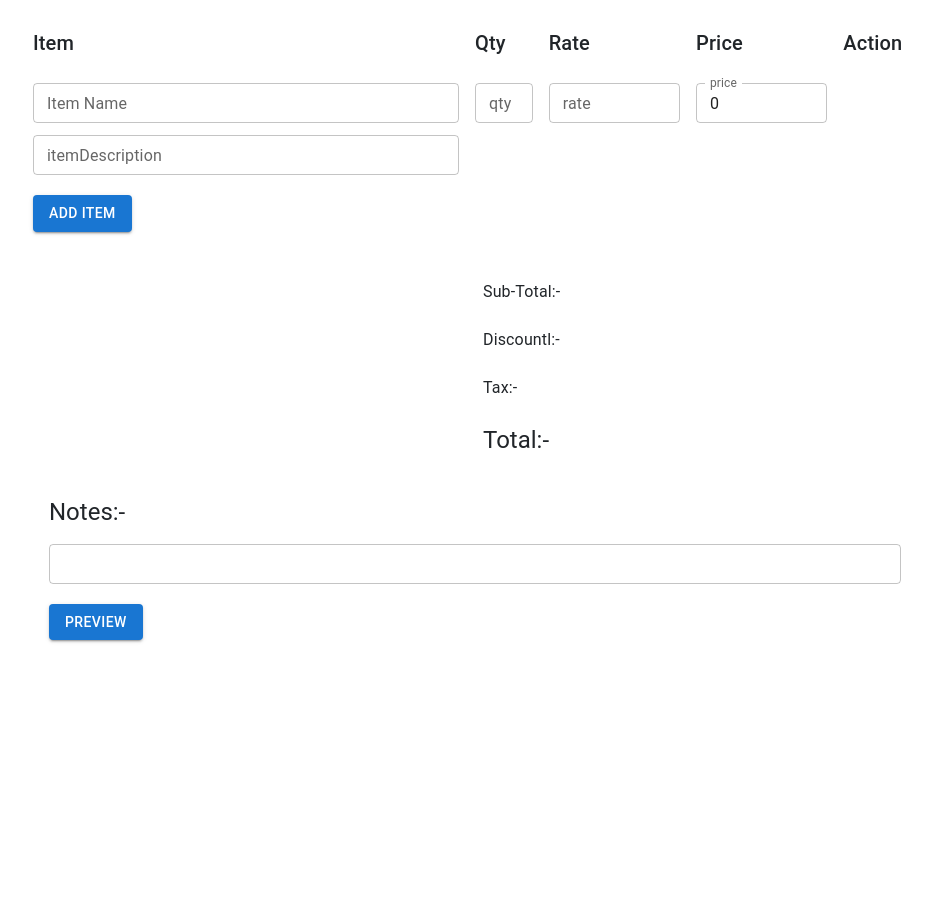
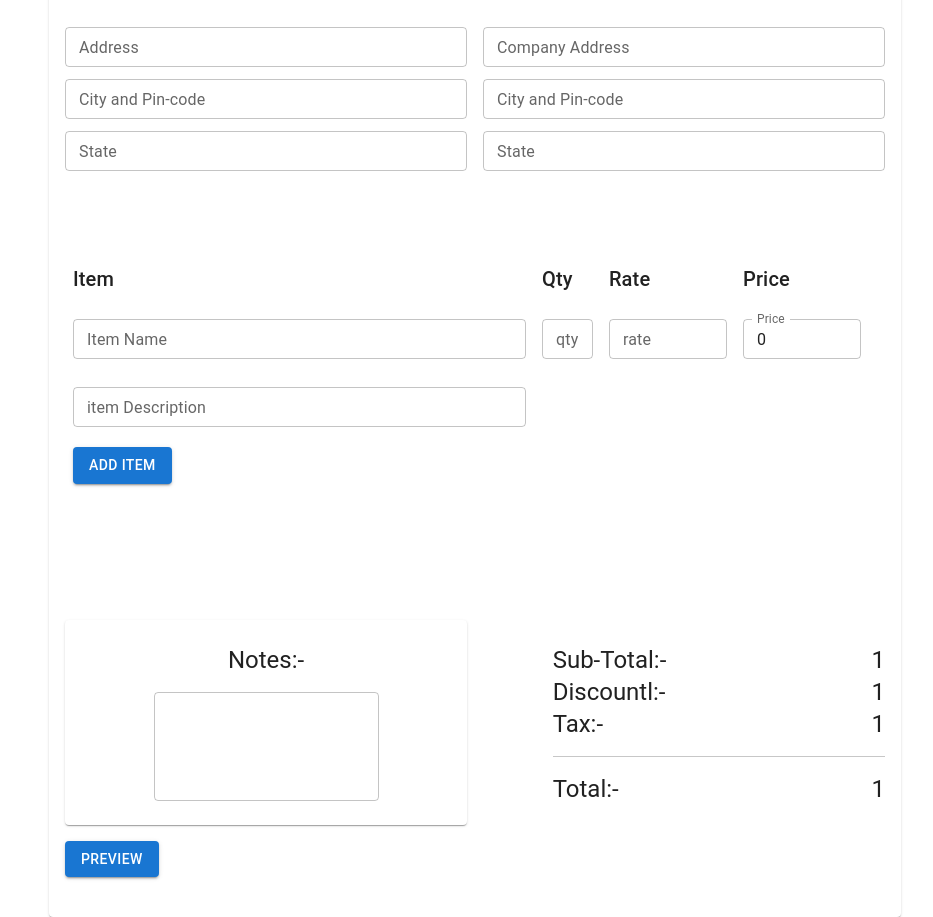
Before and after one commit to lakshmivishwa/bill-generator, a React (Create React App) app in the folder invoice-app/: page /bills/create in a window 1280 px wide. Shown: the part 385-1302 px from the top of the page, without its empty margins (165-1098 px from the left). Before the commit the page ends 1041 px from the top, so only its background shows below. Built offline with nearby package versions, Linux system fonts and the light colour scheme.

Commit message:
added Id in object

```diff
--- a/invoice-app/src/Bills/CreateBill/CreateBill.js
+++ b/invoice-app/src/Bills/CreateBill/CreateBill.js
@@ -1,6 +1,6 @@
 import * as React from 'react';
-import { Grid, Typography, Container, Button } from '@mui/material';
-
+import { Grid, Typography, Container, Button, Card, CardContent } from '@mui/material';
+import styles from "./style";
 import { useState } from 'react';
 import TextField from '@mui/material/TextField';
 import { useForm } from "react-hook-form"
@@ -16,20 +16,6 @@ export default function NewCreateBill() {
   const [inputFields, setInputFields] = useState([{
     itemName: "", itemDescription: "", qty: "", rate: "", delete: ""
   }]);
-
-  const handleChange = (event) => {
-    setInputFields(event.target.value);
-  };
-
-  const addInputField = () => {
-    setInputFields(inputFields)
-  }
-  const removeInputFields = (index) => {
-    const rows = [...inputFields];
-    rows.splice(index, 1);
-    setInputFields(rows);
-  }
-
 
 
   async function onSubmit(data) {
@@ -81,7 +67,10 @@ export default function NewCreateBill() {
   }
 
   return (
-    <Container maxWidth="md">
+
+    <Container maxWidth="md" >
+      <Card sx={{ minWidth: 275 }} mt={3} mb={3}>
+        <CardContent>
           <form onSubmit={handleSubmit(onSubmit)}>
             <Grid container spacing={2}>
               <Grid item xs={6} md={6}>
@@ -109,15 +98,15 @@ export default function NewCreateBill() {
                   helperText={errors.email?.message}
                 />
 
-            <TextField name="billingAddress" fullWidth label="Billing Address"
-              {...register('billingAddress', {
+                <TextField name="contact" fullWidth label="Contact no"
+                  {...register('contact', {
                     required: "**This Field is required**",
                   })}
                   margin="dense"
                   size="small"
                   id="fullWidth"
-              error={errors.billingAddress}
-              helperText={errors.billingAddress?.message}
+                  error={errors.contact}
+                  helperText={errors.contact?.message}
 
                 />
               </Grid>
@@ -146,15 +135,89 @@ export default function NewCreateBill() {
                   helperText={errors.companyEmail?.message}
                 />
 
-            <TextField name="CompanyAddress" fullWidth label="Address"
-              {...register('CompanyAddress', {
+                <TextField name="CompanyContact" fullWidth label="CompanyContact"
+                  {...register('CompanyContact', {
                     required: "**This Field is required**",
                   })}
                   margin="dense"
                   size="small"
                   id="fullWidth"
-              error={errors.CompanyAddress}
-              helperText={errors.CompanyAddress?.message}
+                  error={errors.CompanyContact}
+                  helperText={errors.CompanyContact?.message}
+                />
+              </Grid>
+            </Grid>
+            <Grid container spacing={2}>
+              <Grid item xs={6} md={6}>
+                <Typography mt={3} mb={2} variant="h6" component="h5">Billing Address:-</Typography>
+
+                <TextField fullWidth label="Address"
+                  {...register('billingAddress', {
+                    required: "**This Field is required**",
+                  })}
+                  margin="dense"
+                  size="small"
+                  id="fullWidth"
+                  error={errors.billingAddress}
+                  helperText={errors.billingAddress?.message}
+                />
+
+                <TextField name="cityPin" fullWidth label="City and Pin-code"
+                  {...register('cityPin', {
+                    required: "**This Field is required**",
+                  })}
+                  margin="dense"
+                  size="small"
+                  id="fullWidth"
+                  error={errors.cityPin}
+                  helperText={errors.cityPin?.message}
+                />
+
+                <TextField name="state" fullWidth label="State"
+                  {...register('state', {
+                    required: "**This Field is required**",
+                  })}
+                  margin="dense"
+                  size="small"
+                  id="fullWidth"
+                  error={errors.state}
+                  helperText={errors.state?.message}
+                />
+              </Grid>
+
+              <Grid item xs={6} md={6}>
+                <Typography mt={3} mb={2} variant="h6" component="h5">Company Address:-</Typography>
+                <TextField name="companyAddress" fullWidth label="Company Address"
+                  {...register('companyAddress', {
+                    required: "**This Field is required**",
+                  })}
+                  margin="dense"
+                  size="small"
+                  id="fullWidth"
+                  error={errors.companyAddress}
+                  helperText={errors.companyAddress?.message}
+                />
+
+                <TextField name="companyCityPin" fullWidth label="City and Pin-code"
+                  {...register('companyCityPin', {
+                    required: "**This Field is required**",
+                  })}
+                  margin="dense"
+                  size="small"
+                  id="fullWidth"
+                  error={errors.companyCityPin}
+                  helperText={errors.companyCityPin?.message}
+                />
+
+                <TextField name="companyState" fullWidth label="State"
+                  {...register('companyState', {
+                    required: "**This Field is required**",
+                  })}
+                  margin="dense"
+                  size="small"
+                  id="fullWidth"
+                  error={errors.companyState}
+                  helperText={errors.companyState?.message}
                 />
               </Grid>
             </Grid>
@@ -162,45 +225,68 @@ export default function NewCreateBill() {
               <FinalProductDetail />
             </Grid>
 
-        <Grid container spacing={2}>
+            <Grid container spacing={2} mt={5}>
+
               <Grid item xs={12} md={6}>
+                <Card style={styles.CardComponent} >
+                  <Typography mt={3} mb={1} variant="h5" component="h5" >Notes:-</Typography>
+                  < TextField name="notes" label=""
+                    {...register('notes', {
+                      required: "**Please write some notes**",
+                    })}
+                    multiline
+                    rows={4}
+                    margin="dense"
+                    size="small"
+                    error={errors.notes}
+                    helperText={errors.notes?.message} />
+                </Card>
               </Grid>
-          <Grid item xs={12} md={6}>
-            <Grid container spacing={2} >
-              <Grid item xs={6} md={6}>
-                <Typography mt={3} mb={2}>Sub-Total:-</Typography>
-                <Typography mt={3} mb={2}>Discountl:-</Typography>
-                <Typography mt={3} mb={2}>Tax:-</Typography>
-                <Typography mt={3} mb={2} variant="h5" component="h5">Total:-</Typography>
+              <Grid item xs={12} md={1}>
+
               </Grid>
-              <Grid item xs={6} md={6}>
-                <Typography mt={3} mb={2}></Typography>
-                <Typography mt={3} mb={2}></Typography>
-                <Typography mt={3} mb={2}></Typography>
-                <Typography mt={3} mb={2} variant="h5" component="h5"></Typography>
+              <Grid item xs={12} md={5}>
+
+                <Grid container spacing={2} mb={2}>
+                  <Grid item xs={6} md={7}>
+                    <Typography mt={3} variant="h5" component="h5">Sub-Total:- </Typography>
+                    <Typography variant="h5" component="h5">Discountl:-</Typography>
+                    <Typography variant="h5" component="h5">Tax:-</Typography>
+
+                  </Grid>
+                  <Grid item xs={6} md={5} style={styles.Total}>
+                    <Typography mt={3} variant="h5" component="h6">1</Typography>
+                    <Typography variant="h5" component="h5">1</Typography>
+                    <Typography variant="h5" component="h5">1</Typography>
                   </Grid>
                 </Grid>
+                <hr />
+                <Grid container spacing={2} mb={2}>
+                  <Grid item xs={6} md={7}>
+                    <Typography variant="h5" component="h5">Total:-</Typography>
                   </Grid>
+                  <Grid item xs={6} md={5} style={styles.Total}>
+                    <Typography variant="h5" component="h5">1</Typography>
+                  </Grid>
+                </Grid>
+
+              </Grid>
+
             </Grid>
 
             <Grid container spacing={2} mb={2}>
               <Grid item xs={12} md={12}>
-            <Typography mt={3} mb={1} variant="h5" component="h5">Notes:-</Typography>
-            < TextField name="notes" fullWidth label=""
-              {...register('notes', {
-                required: "**Please write some notes**",
-              })}
-              margin="dense"
-              size="small"
-              id="fullWidth"
-              error={errors.notes}
-              helperText={errors.notes?.message} />
+
               </Grid>
               <Grid item xs={12} md={12}>
                 <Button variant="contained" type="submit" >Preview</Button>
               </Grid>
             </Grid>
-      </form>
-    </Container >
+          </form >
+        </CardContent>
+      </Card>
+    </Container>
+
+
   );
 }
--- a/invoice-app/src/Bills/CreateBill/ProductTable/FinalProductTable.js
+++ b/invoice-app/src/Bills/CreateBill/ProductTable/FinalProductTable.js
@@ -1,18 +1,20 @@
 import React, { useState, Fragment } from "react";
 import ItemForm from "./ItemForm";
-import Table from "./table";
+import Table from "./Table/table";
 
 
 function ProductDetail() {
 	const [tableData, setTableData] = useState([]);
 	const [formObject, setFormObject] = useState({
 		itemName: "",
-		ItemDescription: "",
+		itemDescription: "",
 		qty: "",
 		rate: "",
 		price: "",
-		action: ""
+		action: "",
 	});
+
+
 	const onValChange = (event) => {
 		console.log(event)
 		const value = (res) => ({
@@ -23,13 +25,15 @@ function ProductDetail() {
 	};
 
 	const onFormSubmit = (event) => {
-		console.log(event);
+
+		console.log(formObject);
 		event.preventDefault();
 		const checkVal = !Object.values(formObject).every((res) => res === "");
 		if (checkVal) {
-			const dataObj = (data) => [...data, formObject];
-			setTableData(dataObj);
-			console.log(dataObj);
+			// const dataObj = (data) => [...data, formObject];
+			const data = { ...formObject, id: tableData.length + 1 };
+
+			setTableData([...tableData, data]);
 			const isEmpty = {
 				itemName: "",
 				itemDescription: "",
@@ -41,9 +45,6 @@ function ProductDetail() {
 			setFormObject(isEmpty);
 		}
 	};
-	console.log(tableData);
-	console.log(formObject);
-
 
 	const removeTableData = (index) => {
 		console.log("deleted");
@@ -54,12 +55,12 @@ function ProductDetail() {
 
 	return (
 		<Fragment>
-			<Table tableData={tableData} deleteTableData={removeTableData} />
 			<ItemForm
 				onValChange={onValChange}
 				formObject={formObject}
 				onFormSubmit={onFormSubmit}
 			/>
+			<Table tableData={tableData} deleteTableData={removeTableData} />
 		</Fragment>
 	);
 }
--- a/invoice-app/src/Bills/CreateBill/ProductTable/ItemForm.js
+++ b/invoice-app/src/Bills/CreateBill/ProductTable/ItemForm.js
@@ -1,16 +1,19 @@
 import * as React from 'react';
-import { Grid, Typography, Button } from '@mui/material';
+import { Grid, Typography, Button, Container } from '@mui/material';
 import TextField from '@mui/material/TextField';
 import { useForm } from "react-hook-form"
 
 function ItemForm({ onValChange, formObject, onFormSubmit }) {
+
+    console.log(formObject);
     const { register, handleSubmit, formState: { errors } } = useForm();
 
     return (
+        <Container >
+            <form >
+                <Grid container spacing={2} mt={1} mb={3}>
 
-        <form >
-            <Grid container spacing={2} mt={3} mb={3}>
-                <Grid item xs={4} md={6}  >
+                    <Grid item xs={5} md={7}  >
                         <Typography mt={3} mb={2} variant="h6" component="h5">Item</Typography>
                         <TextField name="itemName" fullWidth label="Item Name"
                             {...register('itemName', {
@@ -22,9 +25,52 @@ function ItemForm({ onValChange, formObject, onFormSubmit }) {
                             helperText={errors.itemName?.message}
                             onChange={onValChange}
                             value={formObject.itemName}
+                        />
+                    </Grid>
 
+                    <Grid item xs={2} md={1}>
+                        <Typography mt={3} mb={2} variant="h6" component="h5">Qty</Typography>
+                        <TextField name="qty" fullWidth label="qty"
+                            {...register('qty', {
+                                required: "**Please fill in this field**",
+                            })}
+                            margin="dense"
+                            size="small"
+                            error={errors.qty}
+                            helperText={errors.qty?.message}
+                            onChange={onValChange}
+                            value={formObject.qty}
                         />
-                    <TextField name="itemDescription" fullWidth label="itemDescription"
+                    </Grid>
+
+                    <Grid item xs={2} md={2}>
+                        <Typography mt={3} mb={2} variant="h6" component="h5">Rate</Typography>
+                        <TextField name="rate" fullWidth label=" rate"
+                            {...register('rate', {
+                                required: "**Please fill in this field**",
+                            })}
+                            margin="dense"
+                            size="small"
+                            error={errors.rate}
+                            helperText={errors.rate?.message}
+                            onChange={onValChange}
+                            value={formObject.rate}
+                        />
+                    </Grid>
+
+                    <Grid item xs={2} md={2}>
+                        <Typography mt={3} mb={2} variant="h6" component="h5">Price</Typography>
+                        <TextField name="price" fullWidth label="Price"
+                            margin="dense"
+                            size="small"
+                            onChange={onValChange}
+                            value={formObject.qty * formObject.rate}
+                        />
+
+                    </Grid>
+
+                    <Grid item xs={5} md={7}>
+                        <TextField name="itemDescription" fullWidth label="item Description"
                             {...register('itemDescription', {
                                 required: "**Please fill in this field**",
                             })}
@@ -37,68 +83,13 @@ function ItemForm({ onValChange, formObject, onFormSubmit }) {
 
                         />
                     </Grid>
-                <Grid item xs={2} md={1}>
-                    <Typography mt={3} mb={2} variant="h6" component="h5">Qty</Typography>
-                    <TextField name="qty" fullWidth label="qty"
-                        {...register('qty', {
-                            required: "**Please fill in this field**",
-                        })}
-                        margin="dense"
-                        size="small"
-                        error={errors.qty}
-                        helperText={errors.qty?.message}
-                        onChange={onValChange}
-                        value={formObject.qty}
-
-                    />
-
-                </Grid>
-                <Grid item xs={2} md={2}>
-                    <Typography mt={3} mb={2} variant="h6" component="h5">Rate</Typography>
-                    <TextField name="rate" fullWidth label=" rate"
-                        {...register('rate', {
-                            required: "**Please fill in this field**",
-                        })}
-                        margin="dense"
-                        size="small"
-                        error={errors.rate}
-                        helperText={errors.rate?.message}
-                        onChange={onValChange}
-                        value={formObject.rate}
-
-                    />
-                </Grid>
-
-                <Grid item xs={2} md={2}>
-                    <Typography mt={3} mb={2} variant="h6" component="h5">Price</Typography>
-                    <TextField name="price" fullWidth label=" price"
-
-                        margin="dense"
-                        size="small"
-                        // error={errors.price}
-                        // helperText={errors.price?.message}
-                        onChange={onValChange}
-                        value={formObject?.qty * formObject?.rate}
-
-                    />
-
-                </Grid>
-                <Grid item xs={2} md={1}>
-                    <Typography mt={3} mb={2} variant="h6" component="h6">Action</Typography>
-                    {/* {inputFields.length > 1 && (
-                    <Button onClick={removeInputFields} >
-                        < MdDeleteForever size={30} color="red" /></Button>
-                )} */}
-                </Grid>
-
                     <Grid item xs={12} md={12}>
-                    {/* {inputFields.length - 1 === index && inputFields.length < 4 && ( */}
                         <Button variant="contained" type="submit" onClick={onFormSubmit}>Add Item</Button>
-                    {/* )} */}
                     </Grid>
                 </Grid>
 
             </form>
+        </Container >
 
     );
 }
--- /dev/null
+++ b/invoice-app/src/Bills/CreateBill/ProductTable/Table/style.js
@@ -0,0 +1,8 @@
+const styles = {
+    TableHead: {
+       backgroundColor:"#f96b24"
+    },
+
+};
+
+export default styles;
--- /dev/null
+++ b/invoice-app/src/Bills/CreateBill/ProductTable/Table/table.js
@@ -0,0 +1,48 @@
+import { MdDeleteForever } from "react-icons/md";
+import { Grid, Container } from '@mui/material';
+import styles from "./style";
+function Table({ tableData, deleteTableData }) {
+
+    // console.log(sum);
+    console.log(tableData)
+    return (
+        <Container maxWidth="md">
+            <Grid container spacing={2} mt={3}>
+                <Grid item xs={12} md={12}  >
+                    <table className="table">
+                        {(tableData.length !== 0) ?
+                            <thead style={styles.TableHead}>
+                                <tr >
+                                    <th>Sr No</th>
+                                    <th>Item Name</th>
+                                    <th>Item Description</th>
+                                    <th>Qty</th>
+                                    <th>Rate</th>
+                                    <th>Price</th>
+                                    <th>Action</th>
+                                </tr>
+                            </thead> : ''}
+                        <tbody>
+
+                            {tableData.map((data, index) => {
+                                return (
+                                    <tr key={index}>
+
+                                        <td>{index + 1}</td>
+                                        <td>{data.itemName}</td>
+                                        <td>{data.itemDescription}</td>
+                                        <td>{data.qty}</td>
+                                        <td >{data.rate}</td>
+                                        <td>{data.price}</td>
+                                        <td>< MdDeleteForever size={30} color="red" onClick={deleteTableData} /></td>
+                                    </tr>
+                                );
+                            })}
+                        </tbody>
+                    </table>
+                </Grid>
+            </Grid>
+        </Container>
+    );
+}
+export default Table;
--- a/invoice-app/src/Bills/CreateBill/ProductTable/table.js
+++ /dev/null
@@ -1,38 +0,0 @@
-import { MdDeleteForever } from "react-icons/md";
-
-function Table({ tableData, deleteTableData }) {
-    console.log(tableData)
-    return (
-
-        <table className="table">
-            {(tableData.length !== 0) ?
-                <thead>
-                    <tr>
-                        <th>Sr No</th>
-                        <th>Item Name</th>
-                        <th>Item Description</th>
-                        <th>Qty</th>
-                        <th>Rate</th>
-                        <th>Price</th>
-                        <th>Action</th>
-                    </tr>
-                </thead> : ''}
-            <tbody>
-                {tableData.map((data, index) => {
-                    return (
-                        <tr key={index}>
-                            <td>{index + 1}</td>
-                            <td>{data.itemName}</td>
-                            <td>{data.itemDescription}</td>
-                            <td>{data.qty}</td>
-                            <td>{data.rate}</td>
-                            <td>{data.price}</td>
-                            <td>< MdDeleteForever size={30} color="red" onClick={deleteTableData} /></td>
-                        </tr>
-                    );
-                })}
-            </tbody>
-        </table>
-    );
-}
-export default Table;
--- /dev/null
+++ b/invoice-app/src/Bills/CreateBill/style.js
@@ -0,0 +1,11 @@
+const styles = {
+    CardComponent: {
+        textAlign: "center",
+        paddingBottom: "20px",
+    },
+    Total: {
+        textAlign: "right"
+    }
+};
+
+export default styles;
--- a/invoice-app/src/Component/Navbar.js
+++ b/invoice-app/src/Component/Navbar.js
@@ -10,11 +10,9 @@ import MenuItem from '@mui/material/MenuItem';
 import Link from '@mui/material/Link';
 import { useNavigate } from 'react-router-dom';
 
-
 export default function Navbar() {
 
   const navigate = useNavigate();
-
   const navigateToLogin = () => {
     //navigate to /login
     navigate('/login');
@@ -30,7 +28,7 @@ export default function Navbar() {
   };
   return (
 
-    <Box sx={{ flexGrow: 1 }}>
+    <Box sx={{ flexGrow: 1 }} mb={3}>
       <AppBar position="static">
         <Toolbar>
           <IconButton
```
Lines whose indentation alone changed are shown as unchanged.
